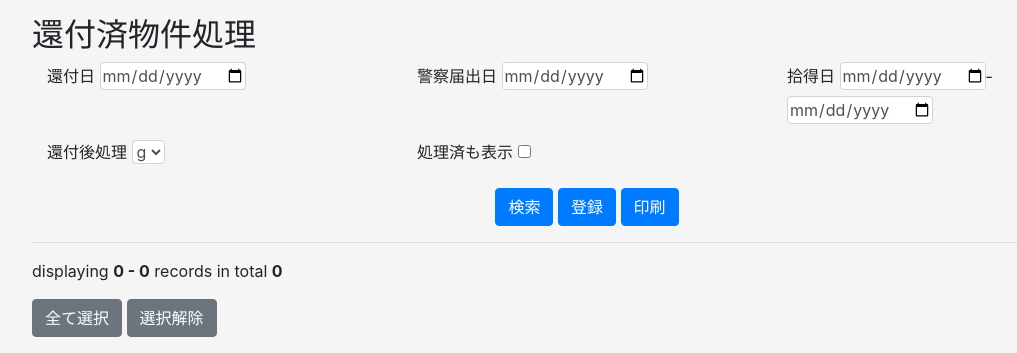
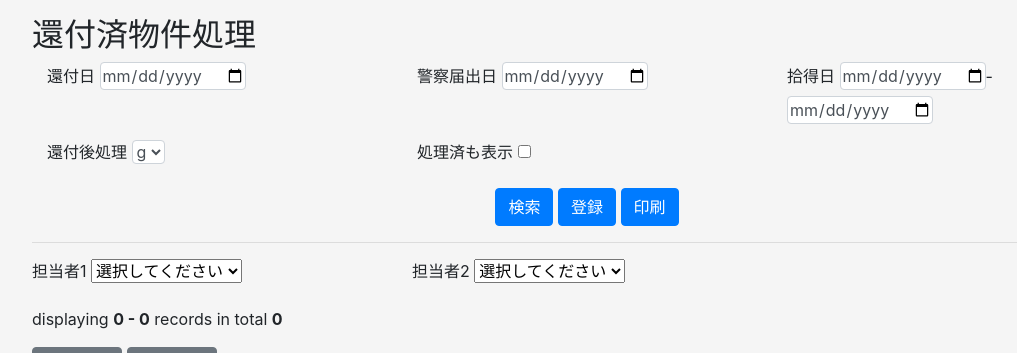
Before and after one commit to sugar310sato/lostitem_app, a Flask app: page /refund/refunded in a window 1280 px wide. Shown: the part 56-409 px from the top of the page, without its empty margins (53-1070 px from the left). Run offline with Flask 3, Linux system fonts and the light colour scheme; the visitor is signed in with stand-in values (Sample User, id 1); some libraries are stand-ins or nearby versions.

Commit message:
[update]還付後処理の担当者欄
還付後処理の担当者欄を変更しました。2人の担当者を入力しないといけないようにしました。

```diff
--- a/apps/refund/forms.py
+++ b/apps/refund/forms.py
@@ -42,7 +42,12 @@ class RefundedForm(FlaskForm):
         choices=REFUNDED_PROCESS,
     )
     refunded_bool = BooleanField("処理済も表示")
-    refund_manager = StringField("担当者")
+    refunded_process_manager = SelectField(
+        "担当者1",
+        choices=[])
+    refunded_process_sub_manager = SelectField(
+        "担当者2",
+        choices=[])
     submit = SubmitField("検索")
     submit2 = SubmitField("登録")
     submit3 = SubmitField("印刷")
--- a/apps/refund/templates/refund/refunded.html
+++ b/apps/refund/templates/refund/refunded.html
@@ -24,6 +24,18 @@
     </div>
     <!-- 還付済物件処理フォーム -->
     <hr>
+    <!-- 担当者チェックのフラッシュメッセージ -->
+    {% with messages = get_flashed_messages() %}
+    {% if messages %}
+    {% for message in messages %}
+    <span style="color: red;">{{ message }}</span>
+    {% endfor %}
+    {% endif %}
+    {% endwith %}
+    <div class="row mb-3">
+        <div class="col-4">{{ form.refunded_process_manager.label }} {{ form.refunded_process_manager }}</div>
+        <div class="col-4">{{ form.refunded_process_sub_manager.label }} {{ form.refunded_process_sub_manager }}</div>
+    </div>
     <p>{{ pagination.info }}</p>
     <p>
         <button id="selectAll" type="button" class="btn btn-secondary">全て選択</button>
--- a/apps/refund/views.py
+++ b/apps/refund/views.py
@@ -2,8 +2,8 @@ import os
 from datetime import datetime
 from pathlib import Path
 
-from flask import (Blueprint, redirect, render_template, request, session,
-                   url_for)
+from flask import (Blueprint, flash, redirect, render_template, request,
+                   session, url_for)
 from flask_paginate import Pagination, get_page_parameter
 from reportlab.lib.pagesizes import A4, landscape
 from reportlab.pdfgen import canvas
@@ -203,7 +203,12 @@ def refund_item():
 # 還付済物件処理
 @refund.route("/refunded", methods=["POST", "GET"])
 def refunded():
+    # Userの一覧取得
+    users = User.query.all()
+    user_choice = [(user.username) for user in users]
     form = RefundedForm()
+    form.refunded_process_manager.choices = [("選択してください")] + user_choice
+    form.refunded_process_sub_manager.choices = [("選択してください")] + user_choice
     search_results = session.get('search_refunded', None)
     if search_results is None:
         # クエリの生成
@@ -263,14 +268,22 @@ def refunded():
         }
         return redirect(url_for("refund.refunded"))
     if form.submit2.data:
-        item_ids = request.form.getlist('item_ids')
-        items = db.session.query(LostItem).filter(LostItem.id.in_(item_ids)).all()
-        for item in items:
-            select_value = request.form.get(f'item_select_{item.id}')
-            item.refund_situation = "処理済"
-            item.refunded_process = select_value
-        db.session.commit()
-        return redirect(url_for('refund.refunded'))
+        if (form.refunded_process_manager.data != "選択してください" and
+                form.refunded_process_sub_manager.data != "選択してください"):
+            item_ids = request.form.getlist('item_ids')
+            items = db.session.query(LostItem).filter(LostItem.id.in_(item_ids)).all()
+            for item in items:
+                select_value = request.form.get(f'item_select_{item.id}')
+                item.refund_situation = "処理済"
+                item.refunded_process = select_value
+                item.refunded_process_manager = form.refunded_process_manager.data
+                item.refunded_process_sub_manager = \
+                    form.refunded_process_sub_manager.data
+            db.session.commit()
+            return redirect(url_for('refund.refunded'))
+        else:
+            flash("担当者を入力してください")
+            return redirect(url_for('refund.refunded'))
     if form.submit3.data:
         item_ids = request.form.getlist('item_ids')
         items = db.session.query(LostItem).filter(LostItem.id.in_(item_ids)).all()
--- a/apps/register/models.py
+++ b/apps/register/models.py
@@ -116,6 +116,8 @@ class LostItem(db.Model):
     refund_situation = db.Column(db.String)
     refund_manager = db.Column(db.String)
     refunded_process = db.Column(db.String)
+    refunded_process_manager = db.Column(db.String)
+    refunded_process_sub_manager = db.Column(db.String)
 
     # 廃棄処理
     disposal_date = db.Column(db.DateTime)
```
Also changed, not shown: migrations/versions/0943eaf96700_.py (renamed from migrations/versions/a4e13bab2e42_.py, +5 -3 lines).
